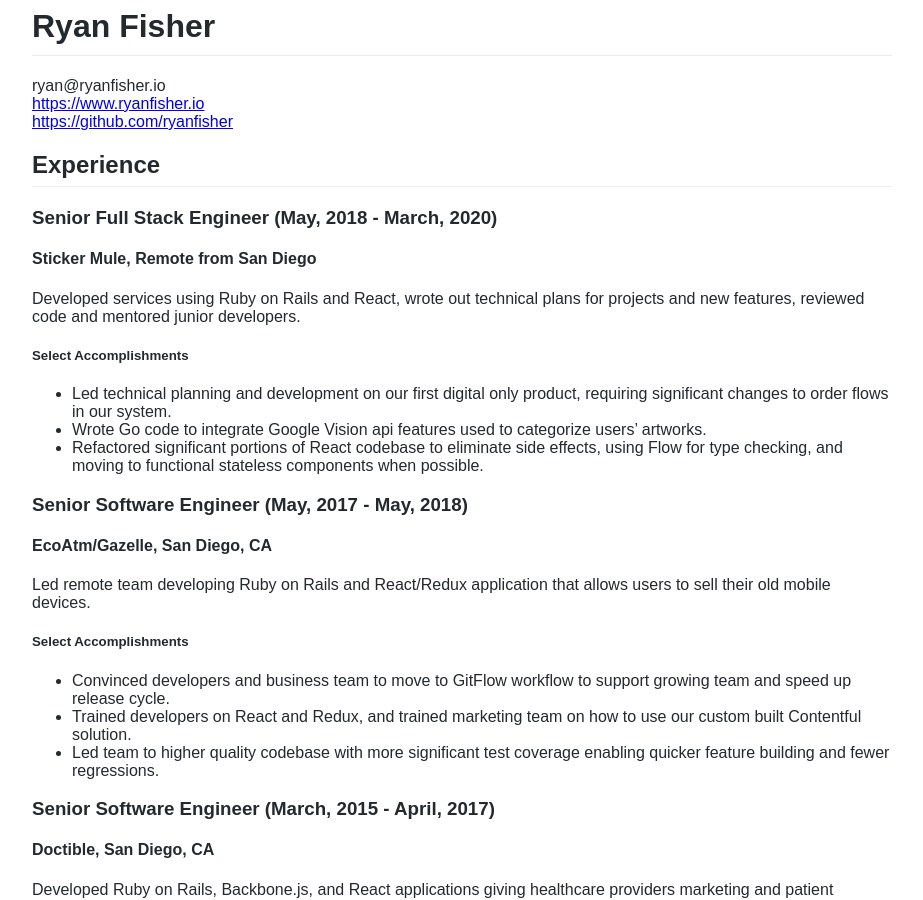
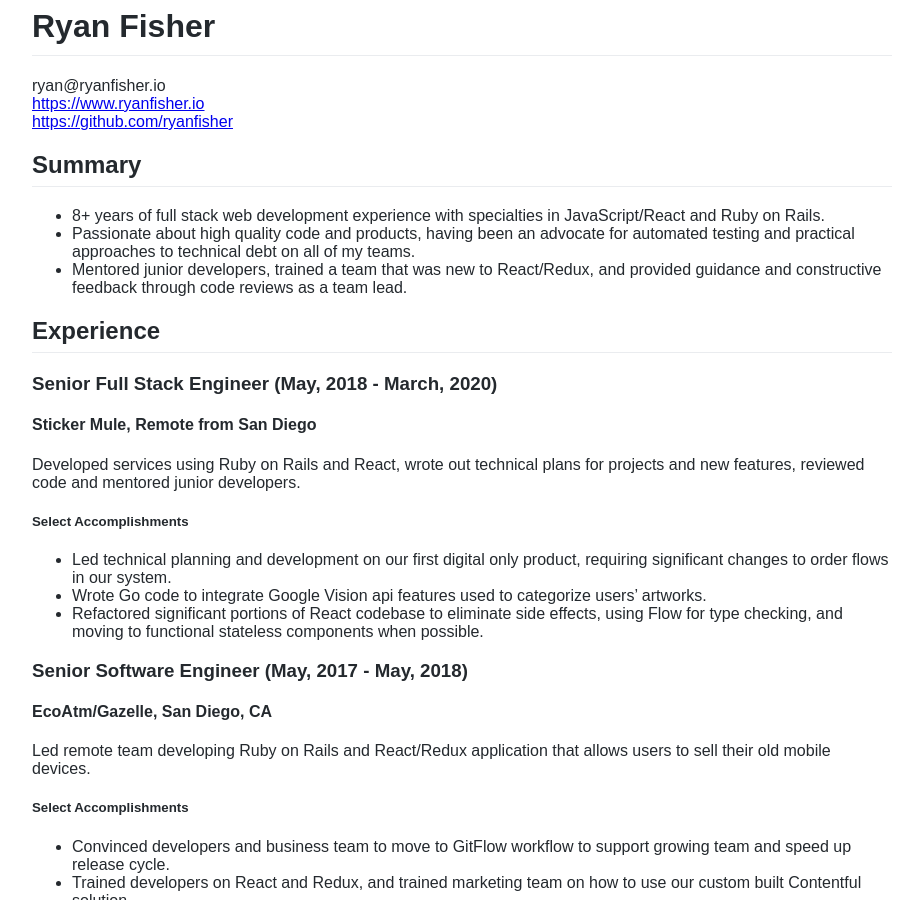
Before and after one commit to ryanfisher/ryanfisher.io, a Jekyll site: the page built from resume.md, in a window 1280 px wide and 900 px high. Shown: the whole window, without its empty margins (178-1101 px from the left). Built offline with Jekyll 4.4.1, drawn with Linux system fonts in a browser that asks for light colours.

Commit message:
Add summary section to resume

```diff
--- a/resume.md
+++ b/resume.md
@@ -8,6 +8,12 @@
 ryan@ryanfisher.io
 [https://www.ryanfisher.io](https://www.ryanfisher.io)<br />
 [https://github.com/ryanfisher](https://github.com/ryanfisher)
+
+Summary
+-------
+- 8+ years of full stack web development experience with specialties in JavaScript/React and Ruby on Rails.
+- Passionate about high quality code and products, having been an advocate for automated testing and practical approaches to technical debt on all of my teams.
+- Mentored junior developers, trained a team that was new to React/Redux, and provided guidance and constructive feedback through code reviews as a team lead.
 
 Experience
 ----------
```
